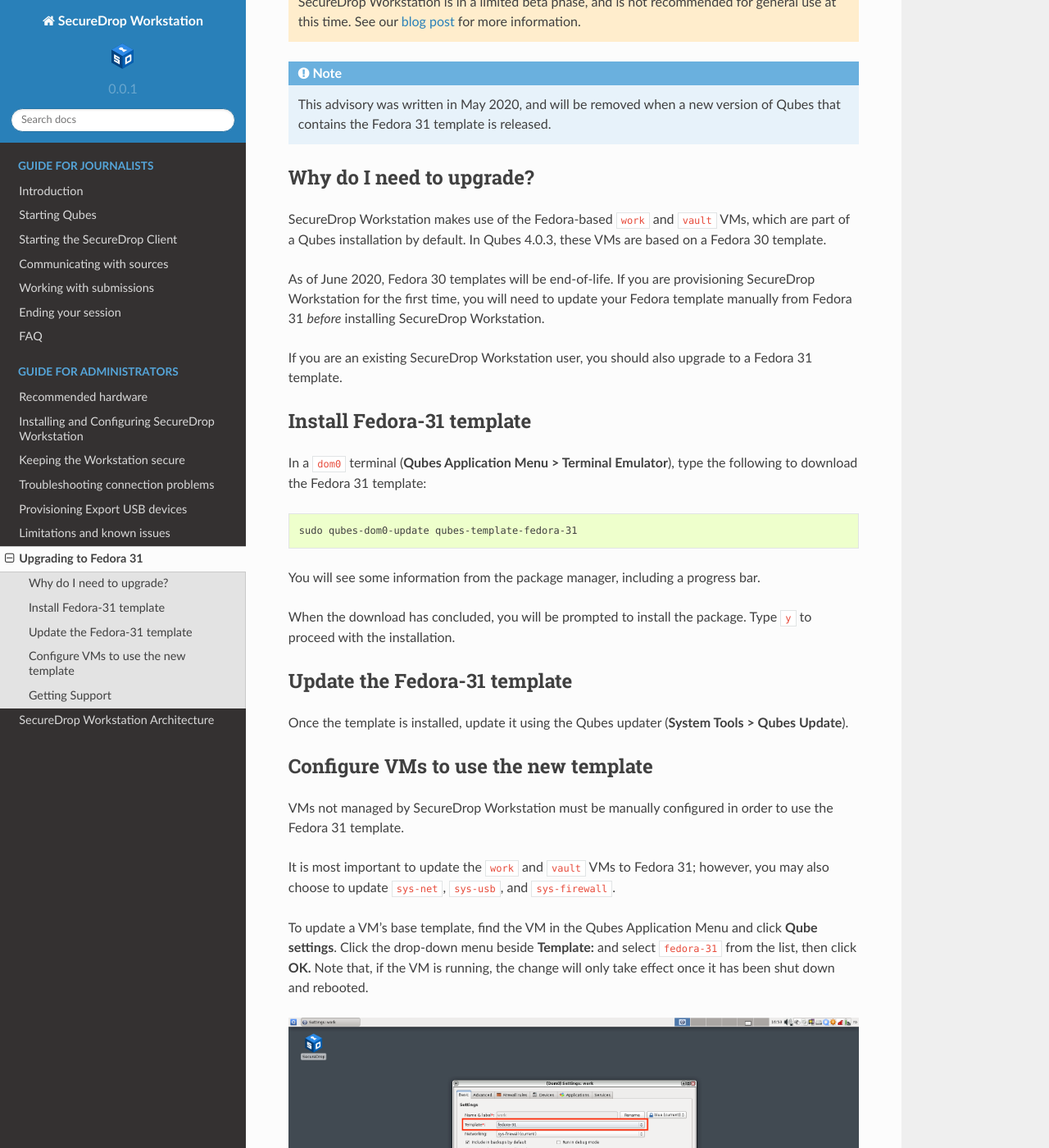
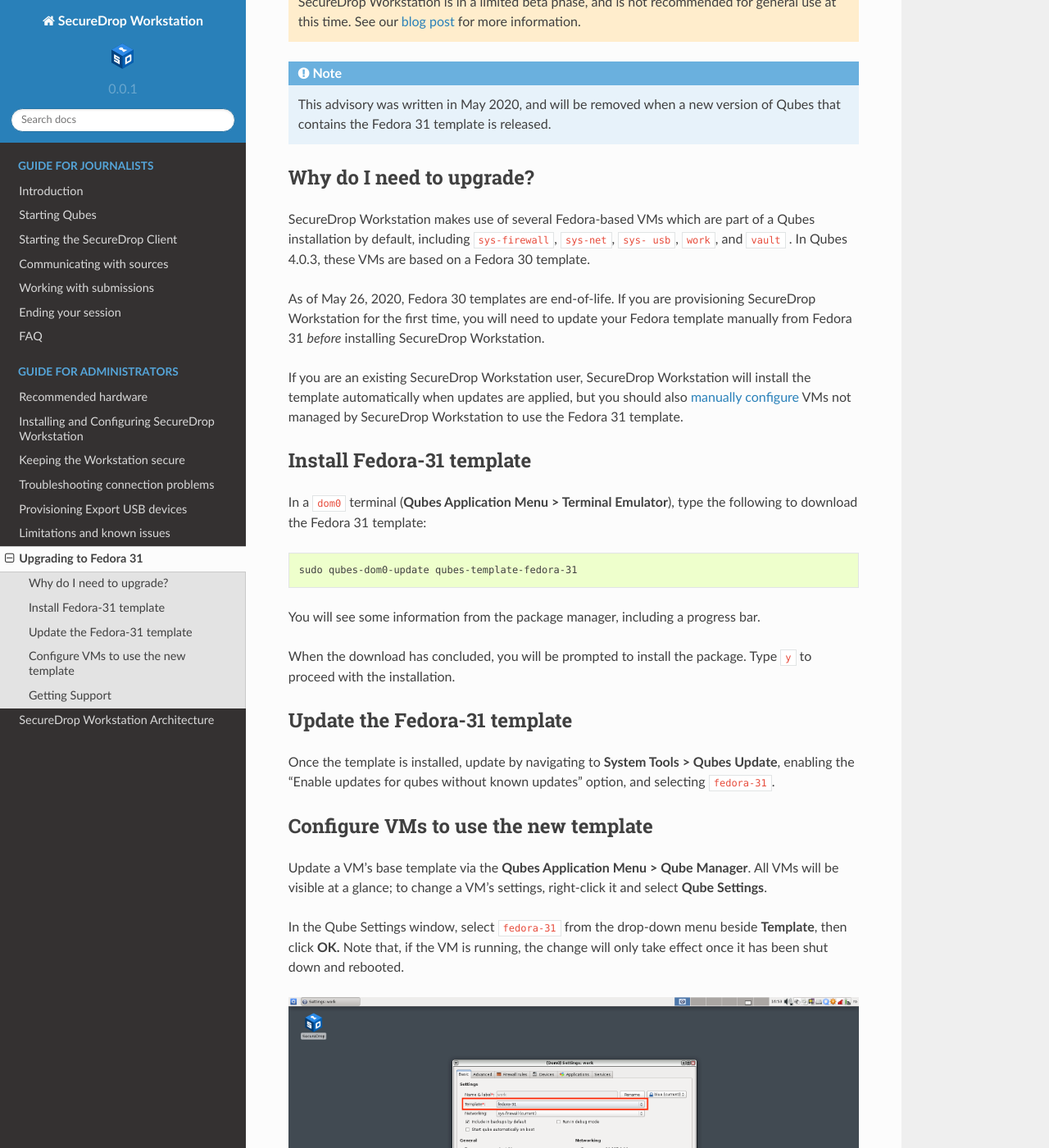
Before and after one commit to freedomofpress/securedrop-workstation-docs, a Sphinx documentation site: the page built from docs/admin/upgrading_to_fedora_31.rst, in a window 1280 px wide and 1400 px high, scrolled down 210 px. Shown: the whole window at 82% size. Built offline with Sphinx 7.4.7 and the Read the Docs theme 2.0.0, drawn with Linux system fonts in a browser that asks for light colours; some of the changed text lies outside the part shown.

Commit message:
Recommend Qube Manager for configuring templates, add feedback, line length

```diff
--- a/docs/admin/upgrading_to_fedora_31.rst
+++ b/docs/admin/upgrading_to_fedora_31.rst
@@ -3,45 +3,75 @@
 
 .. include:: ../includes/top-warning.rst
 
-.. note:: This advisory was written in May 2020, and will be removed when a new version of Qubes that contains the Fedora 31 template is released.
+.. note:: This advisory was written in May 2020, and will be removed when a new
+          version of Qubes that contains the Fedora 31 template is released.
 
 Why do I need to upgrade?
 -------------------------
 
-SecureDrop Workstation makes use of the Fedora-based ``work`` and ``vault`` VMs, which are part of a Qubes installation by default. In Qubes 4.0.3, these VMs are based on a Fedora 30 template.
+SecureDrop Workstation makes use of several Fedora-based VMs which are part of
+a Qubes installation by default, including ``sys-firewall``, ``sys-net``, ``sys-
+usb``, ``work``, and ``vault`` . In Qubes 4.0.3, these VMs are based on a
+Fedora 30 template.
 
-As of June 2020, Fedora 30 templates will be end-of-life. If you are provisioning SecureDrop Workstation for the first time, you will need to update your Fedora template manually from Fedora 31 *before* installing SecureDrop Workstation.
+As of May 26, 2020, Fedora 30 templates are end-of-life. If you are
+provisioning SecureDrop Workstation for the first time, you will need to update
+your Fedora template manually from Fedora 31 *before* installing SecureDrop
+Workstation.
 
-If you are an existing SecureDrop Workstation user, you should also upgrade to a Fedora 31 template.
+If you are an existing SecureDrop Workstation user, SecureDrop Workstation
+will install the template automatically when updates are applied, but you
+should also :ref:`manually configure <configure_vms>` VMs not managed by
+SecureDrop Workstation to use the Fedora 31 template.
 
 Install Fedora-31 template
 --------------------------
 
-In a ``dom0`` terminal (**Qubes Application Menu > Terminal Emulator**), type the following to download the Fedora 31 template:
+In a ``dom0`` terminal (**Qubes Application Menu > Terminal Emulator**), type
+the following to download the Fedora 31 template:
 
 .. code:: sh
 
    sudo qubes-dom0-update qubes-template-fedora-31
 
-You will see some information from the package manager, including a progress bar.
+You will see some information from the package manager, including a progress
+bar.
 
-When the download has concluded, you will be prompted to install the package. Type ``y`` to proceed with the installation.
+When the download has concluded, you will be prompted to install the package.
+Type ``y`` to proceed with the installation.
 
 Update the Fedora-31 template
 -----------------------------
 
-Once the template is installed, update it using the Qubes updater (**System Tools > Qubes Update**).
+Once the template is installed, update by navigating to **System Tools > Qubes
+Update**, enabling the "Enable updates for qubes without known updates" option,
+and selecting ``fedora-31``.
+
+.. _configure_vms:
 
 Configure VMs to use the new template
 -------------------------------------
 
-VMs not managed by SecureDrop Workstation must be manually configured in order to use the Fedora 31 template.
+Update a VM's base template via the **Qubes Application Menu > Qube Manager**.
+All VMs will be visible at a glance; to change a VM's settings, right-click it
+and select **Qube Settings**.
 
-It is most important to update the ``work`` and ``vault`` VMs to Fedora 31; however, you may also choose to update ``sys-net``, ``sys-usb``, and ``sys-firewall``.
-
-To update a VM's base template, find the VM in the Qubes Application Menu and click **Qube settings**. Click the drop-down menu beside **Template:** and select ``fedora-31`` from the list, then click **OK.** Note that, if the VM is running, the change will only take effect once it has been shut down and rebooted.
+In the Qube Settings window, select ``fedora-31`` from the drop-down menu
+beside **Template**, then click **OK.** Note that, if the VM is running, the
+change will only take effect once it has been shut down and rebooted.
 
 |screenshot_qsettings_fedora31|
+
+You should perform this process for:
+
+  - ``work``
+  - ``vault``
+  - ``sys-net``
+  - ``sys-usb``
+  - ``sys-firewall``.
+
+Existing SecureDrop Workstation users may perform this process for ``work`` and
+``vault`` only, as the other VMs will be updated by SecureDrop Workstation.
 
 .. |screenshot_qsettings_fedora31| image:: ../images/screenshot_qsettings_fedora31.png
 
```
